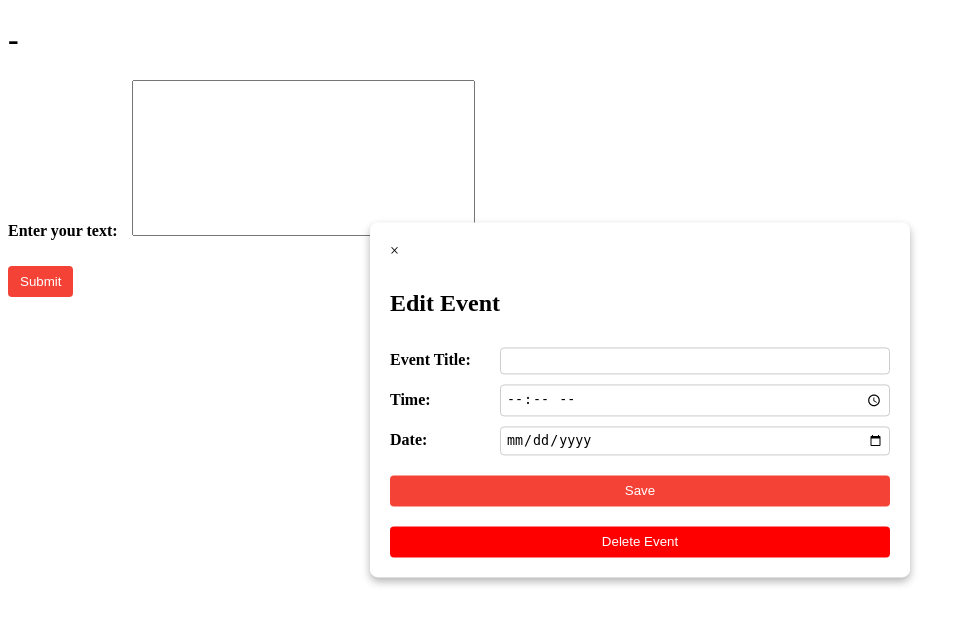
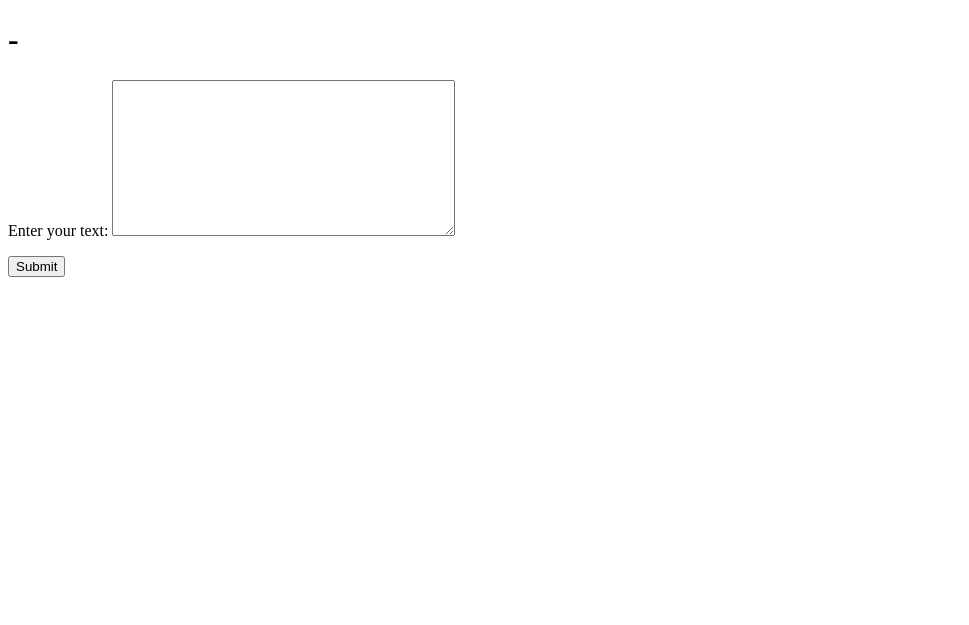
Before and after one commit to 1unark/plannerfolder, a Django app: page / in a window 1280 px wide. Shown: the top 625 px of the page, without its empty margins (0-969 px from the left). Run offline with Django 5.2, Linux system fonts and the light colour scheme.

Commit message:
Revert "make modal popup and look better"
This reverts commit 298077ff552b7d64f28b24538d868404d8453ffc.

```diff
--- a/Fluxy/myapp/static/css/modalstyle.css
+++ b/Fluxy/myapp/static/css/modalstyle.css
@@ -1,76 +1,42 @@
-/* Modal Backdrop (to cover the entire screen with a semi-transparent background) */
-.modal-backdrop {
+/* Modal styling */
+#editEventModal {
+    display: none; /* Hide modal by default */
     position: fixed;
+    z-index: 1000;
+    left: 0;
     top: 0;
-    left: 0;
     width: 100%;
     height: 100%;
-    background-color: rgba(0, 0, 0, 0.5); /* Semi-transparent dark overlay */
-    z-index: 999; /* Ensure it's on top */
+    overflow: auto;
+    background-color: rgba(0, 0, 0, 0.5);
 }
 
-/* Modal Content Styling */
+/* Modal content */
 .modal-content {
-    display: flex;
-    flex-direction: column;
-    gap: 10px;
-    background-color: #fff;
+    background-color: white;
     padding: 20px;
-    border-radius: 8px;
-    box-shadow: 0 4px 8px rgba(0, 0, 0, 0.3);
-    max-width: 500px;
-    width: 100%;
+    border: 1px solid #888;
+    width: 50%;
+    box-shadow: 0px 0px 10px rgba(0, 0, 0, 0.5);
+
+    /* Centering the modal content */
     position: absolute;
+    left: 50%;
     top: 50%;
-    left: 50%;
-    transform: translate(-50%, -50%);
-    z-index: 1000; /* Ensure it's on top of the backdrop */
+    transform: translate(-50%, -50%); /* This centers the modal */
 }
 
-/* Form Container */
-.modal-content form {
-    display: flex;
-    flex-direction: column;
-    gap: 10px;
+/* Close button */
+.close {
+    color: #aaa;
+    float: right;
+    font-size: 28px;
+    font-weight: bold;
 }
 
-/* Label and Input Row */
-.form-row {
-    display: flex;
-    justify-content: space-between;
-    align-items: center;
+.close:hover,
+.close:focus {
+    color: black;
+    text-decoration: none;
+    cursor: pointer;
 }
-
-/* Labels */
-label {
-    font-weight: bold;
-    margin-right: 10px;
-    min-width: 100px; /* Ensures proper alignment of labels */
-}
-
-/* Input Fields */
-input[type="text"],
-input[type="time"],
-input[type="date"] {
-    flex: 1;
-    padding: 5px;
-    border: 1px solid #ccc;
-    border-radius: 4px;
-    box-sizing: border-box; /* Ensures padding doesn't affect width */
-}
-
-/* Buttons */
-button {
-    margin-top: 10px;
-    padding: 8px 12px;
-    background-color: #f44336;
-    color: white;
-    border: none;
-    border-radius: 4px;
-    cursor: pointer;
-    transition: background-color 0.2s;
-}
-
-button:hover {
-    background-color: #d32f2f;
-}
--- a/Fluxy/myapp/static/js/calendar.js
+++ b/Fluxy/myapp/static/js/calendar.js
@@ -48,7 +48,7 @@ document.addEventListener('DOMContentLoaded', function () {
                 e.preventDefault();
 
                 const updatedEvent = {
-                    title: titleInput.value,
+                    title: `${titleInput.value}`,
                     start: `${dateInput.value}T${timeInput.value}:00`,
                 };
                 console.log("Title Input Value:", titleInput.value);
--- a/Fluxy/myapp/templates/home.html
+++ b/Fluxy/myapp/templates/home.html
@@ -25,8 +25,7 @@
     </style>
 
     <!-- link to the modal css styling -->
-    <link rel="stylesheet" href="/static/css/modalstyle.css">
-
+    <link rel="stylesheet" href="modalstyle.css">
 
 
 </head>
@@ -49,31 +48,25 @@
   <!-- FullCalendar -->
   <div id="calendar"></div>
 
+    <!-- Modal -->
+  <!-- Modal for Editing Events -->
   <div id="editEventModal" class="modal">
     <div class="modal-content">
       <span class="close">&times;</span>
       <h2>Edit Event</h2>
       <form id="editEventForm">
-        <div class="form-row">
         <label for="eventTitle">Event Title:</label>
         <input type="text" id="eventTitle" name="eventTitle" required>
-        </div>
-        <div class="form-row">
         <label for="eventTime">Time:</label>
         <input type="time" id="eventTime" name="eventTime" required>
-        </div>
-        <div class="form-row">
         <label for="eventDate">Date:</label>
         <input type="date" id="eventDate" name="eventDate" required>
-        </div>
         <button type="submit">Save</button>
-        <button id="deleteEventButton" style="background-color: red;">Delete Event</button>
       </form>
+      <button id="deleteEventButton" style="background-color: red; color: white; margin-top: 10px;">Delete Event</button>
     </div>
   </div>
 
 
-
-
   <script type="module" src="{% static 'js/calendar.js' %}"></script>
 </html>
```
Also changed, not shown: Fluxy/db.sqlite3. Lines whose indentation alone changed are shown as unchanged.
